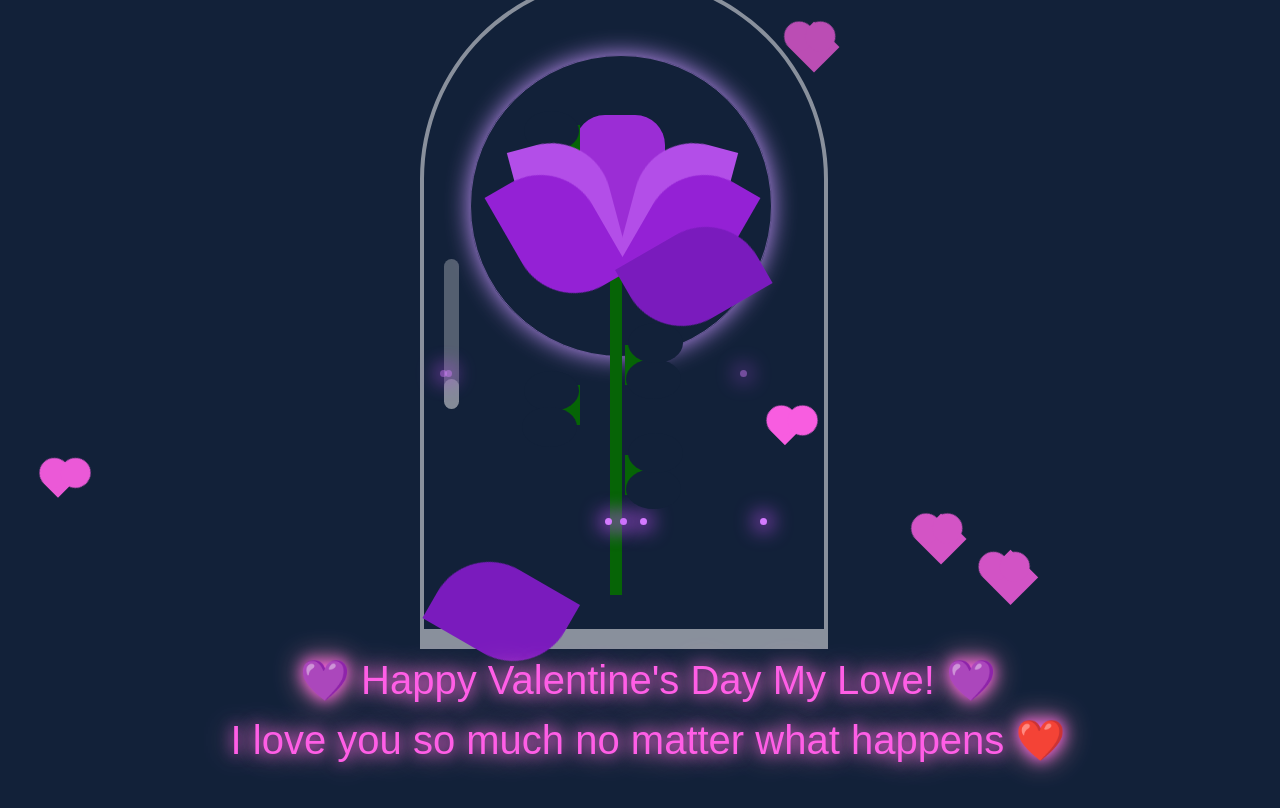
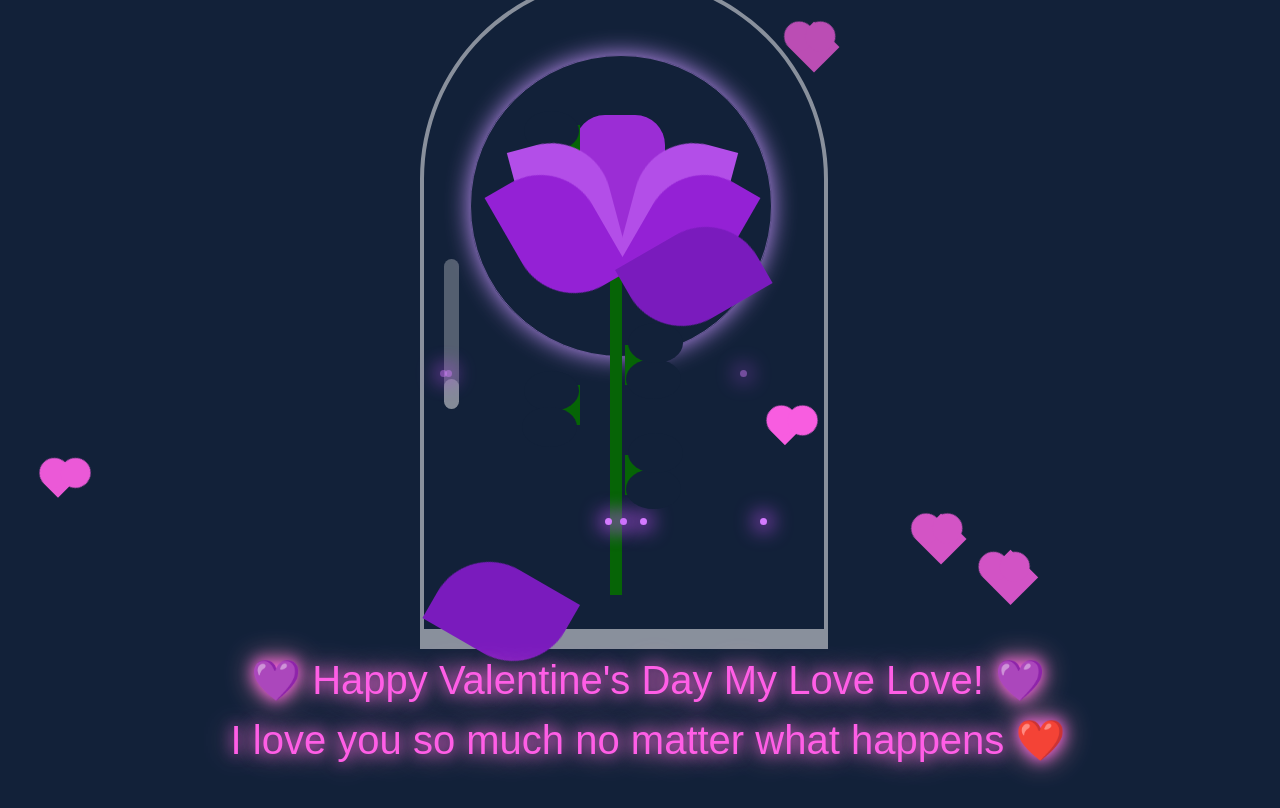
Before and after one commit to Heyyya/LorraineMyLOVE, a plain HTML site: page index.html in a window 1280 px wide. Drawn offline with Linux system fonts and the light colour scheme.

Commit message:
Update index.html

```diff
--- a/index.html
+++ b/index.html
@@ -327,7 +327,7 @@ html, body {
 
 <!-- MESSAGE BELOW -->
 <div class="message">
-💜 Happy Valentine's Day My Love! 💜<br>
+💜 Happy Valentine's Day My Love Love! 💜<br>
 I love you so much no matter what happens ❤️
 </div>
 
```
